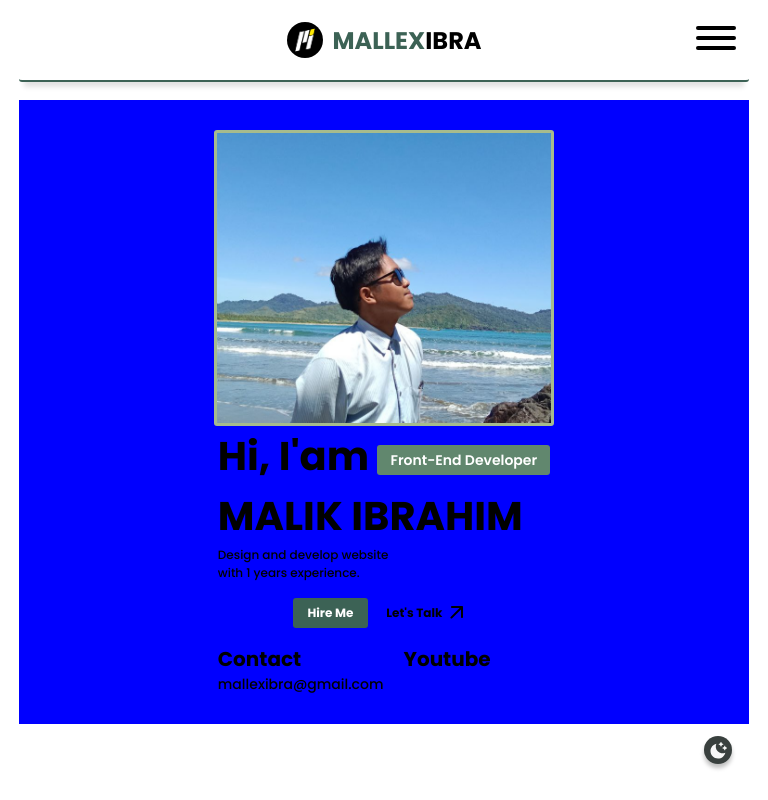
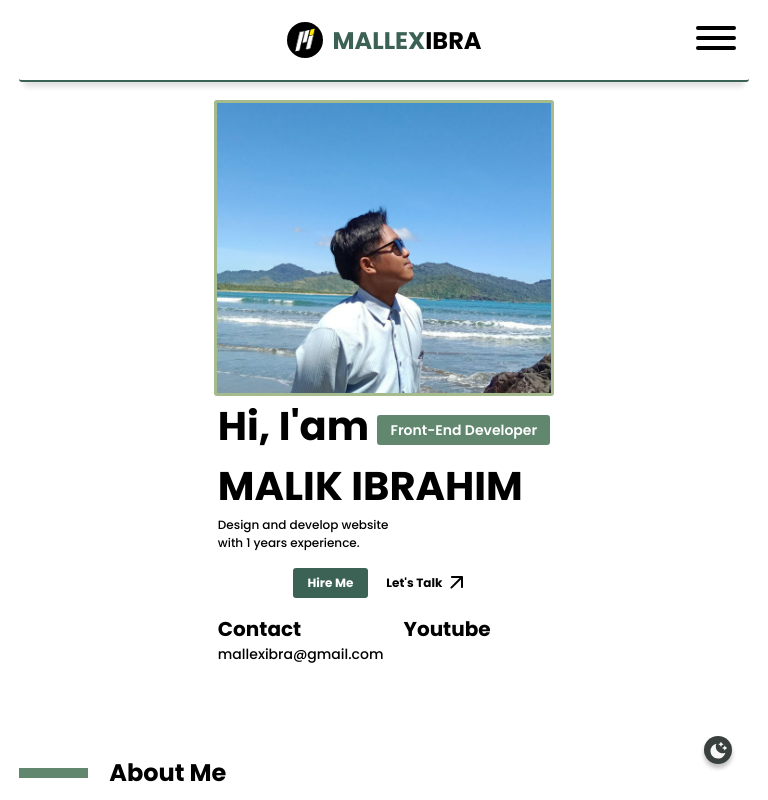
Before and after one commit to mallexibra/mallexibra-website, a plain HTML site: page index.html in a window 768 px wide. Shown: the top 800 px of the page. Drawn offline with nearby package versions, Linux system fonts and the light colour scheme; no server answers.

Commit message:
Memperbaiki bug responsive

```diff
--- a/src/scss/_container.scss
+++ b/src/scss/_container.scss
@@ -15,8 +15,8 @@
         justify-content: space-between;
         min-height: calc(100vh - 176px);
         @media screen and (max-width: 1095px) and (min-width: 768px) {
-            background-color: blue;
             justify-content: space-between;
+            min-height: 300px;
         }
         @media screen and (max-width: 768px) {
             width: 100%;
```
Also changed, not shown: src/css/main.css.
